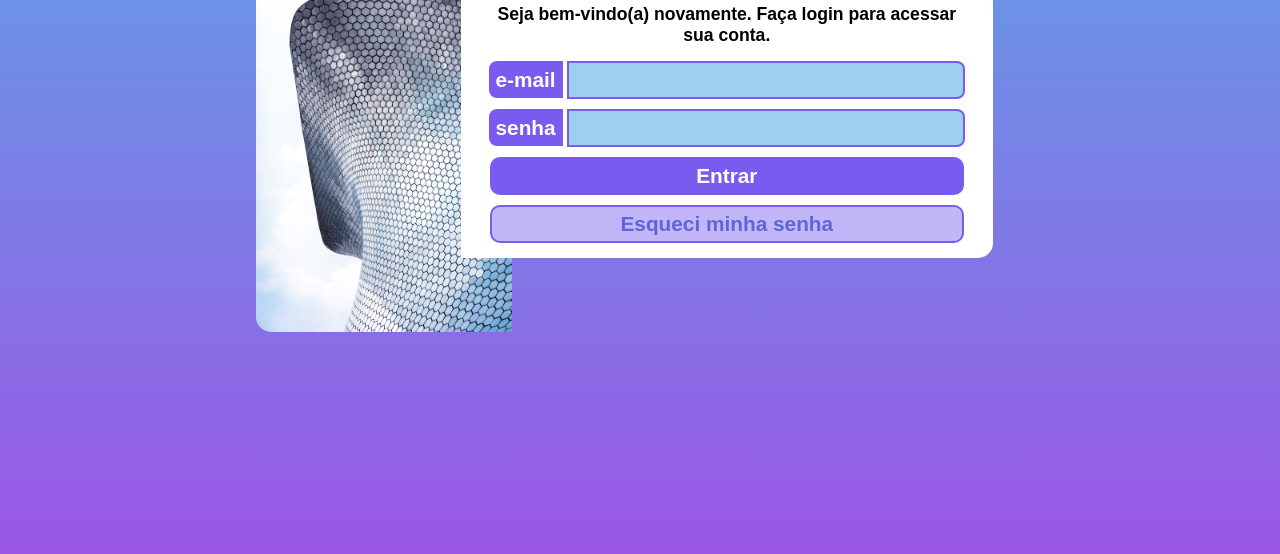
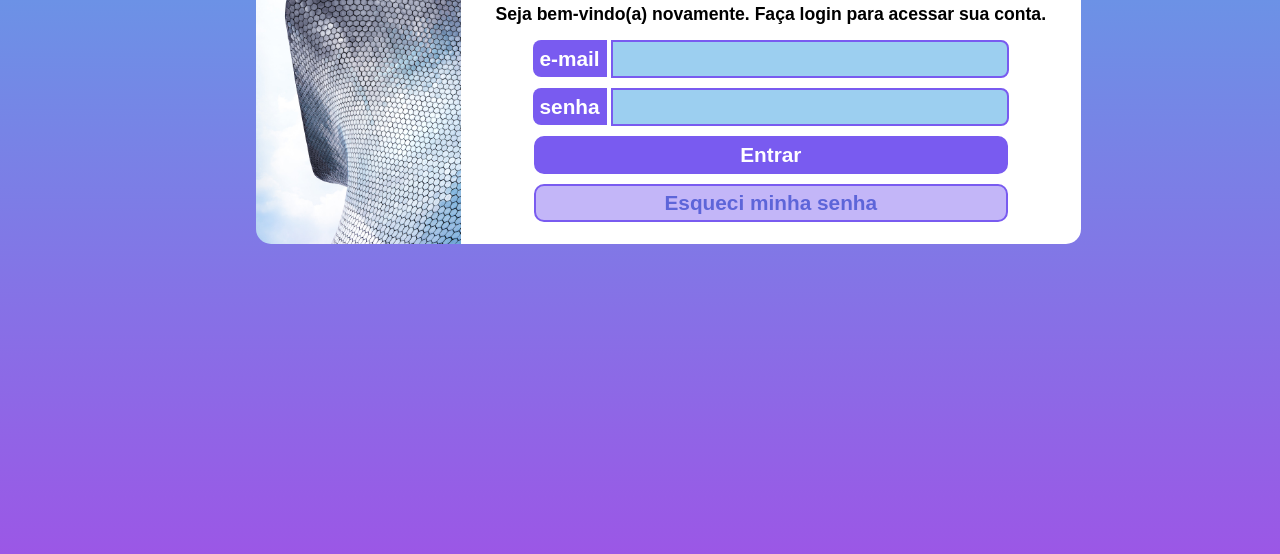
Before and after one commit to RodrigoTargino/tela-login, a plain HTML site: page index.html in a window 1280 px wide. Shown: the part 246-800 px from the top of the page. Drawn offline with Linux system fonts and the light colour scheme.

Commit message:
Update style.css

```diff
--- a/style.css
+++ b/style.css
@@ -48,7 +48,8 @@ div#formulario {
     background-color: white;
     text-align: center;
     padding: 10px;
-    width: 40vw;
+    width: 600px;
+    height: 310px;
     position: absolute;
     top: 20%;
     left: 36%;
@@ -58,8 +59,8 @@ div#formulario {
 }
 
 img {
-    max-width: 20vw;
-    height: 52.2vh;
+    width: 220px;
+
     border-top-left-radius: 15px;
     border-bottom-left-radius: 15px;
 }
```
